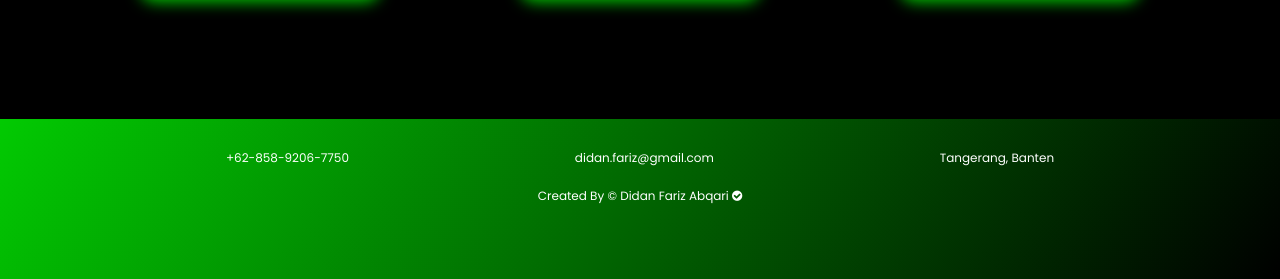
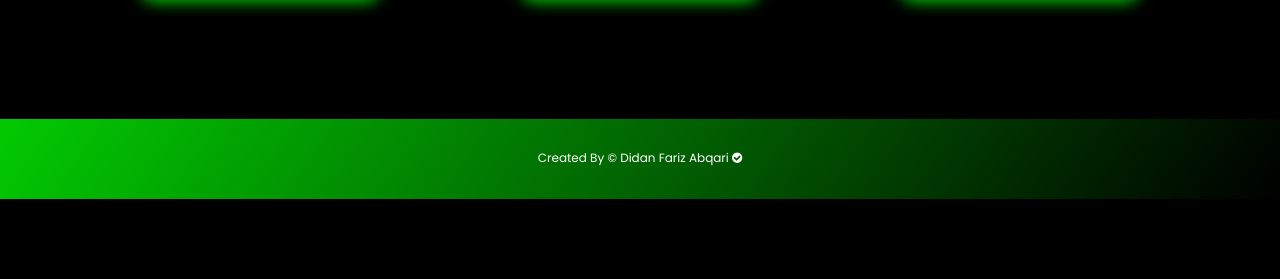
Before and after one commit to didanfarizz/myPortfolio, a plain HTML site: page index.html in a window 1280 px wide. Shown: the part 2461-2740 px from the top of the page. After the commit the page ends 2660 px from the top, so only its background shows below. Drawn offline with Linux system fonts and the light colour scheme.

Commit message:
hapus kontak-me dan ubah footer position

```diff
--- a/index.html
+++ b/index.html
@@ -117,13 +117,6 @@
     <!-- Footer -->
     <footer class="footer">
       <div class="konten-footer">
-        <div class="contact-me">
-          <ol>
-            <li>+62-858-9206-7750</li>
-            <li>didan.fariz@gmail.com</li>
-            <li>Tangerang, Banten</li>
-          </ol>
-        </div>
         <p>Created By © Didan Fariz Abqari <i class="fa fa-check-circle"></i></p>
       </div>
     </footer>
--- a/style/style.css
+++ b/style/style.css
@@ -428,24 +428,11 @@ li {
 
 /* Footer */
 .footer {
-  min-height: 20vh;
+  min-height: 10vh;
   background: linear-gradient(125deg, var(--primary), var(--black));
   text-align: center;
   padding-top: 30px;
 }
-
-.contact-me ol {
-  display: flex;
-  position: relative;
-  justify-content: space-evenly;
-  align-items: center;
-  margin-bottom: 20px;
-}
-
-.contact-me p {
-  font-family: 'Poppins', sans-serif;
-}
-
 /* Footer End */
 
 /* Animation */
```
